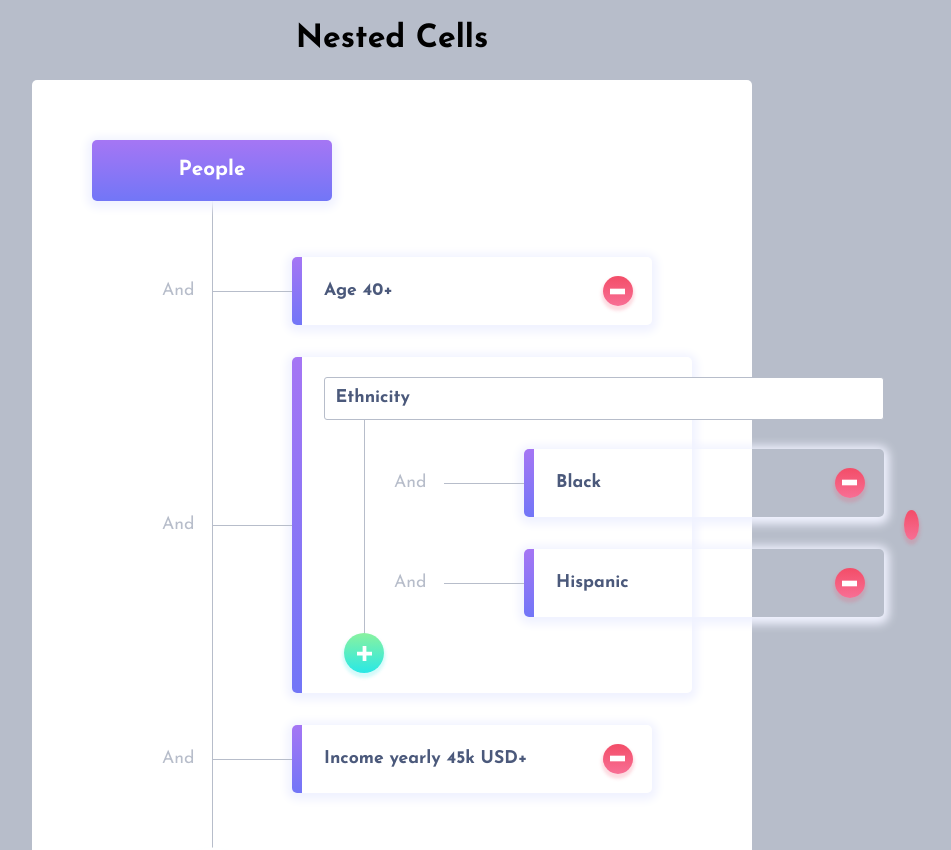
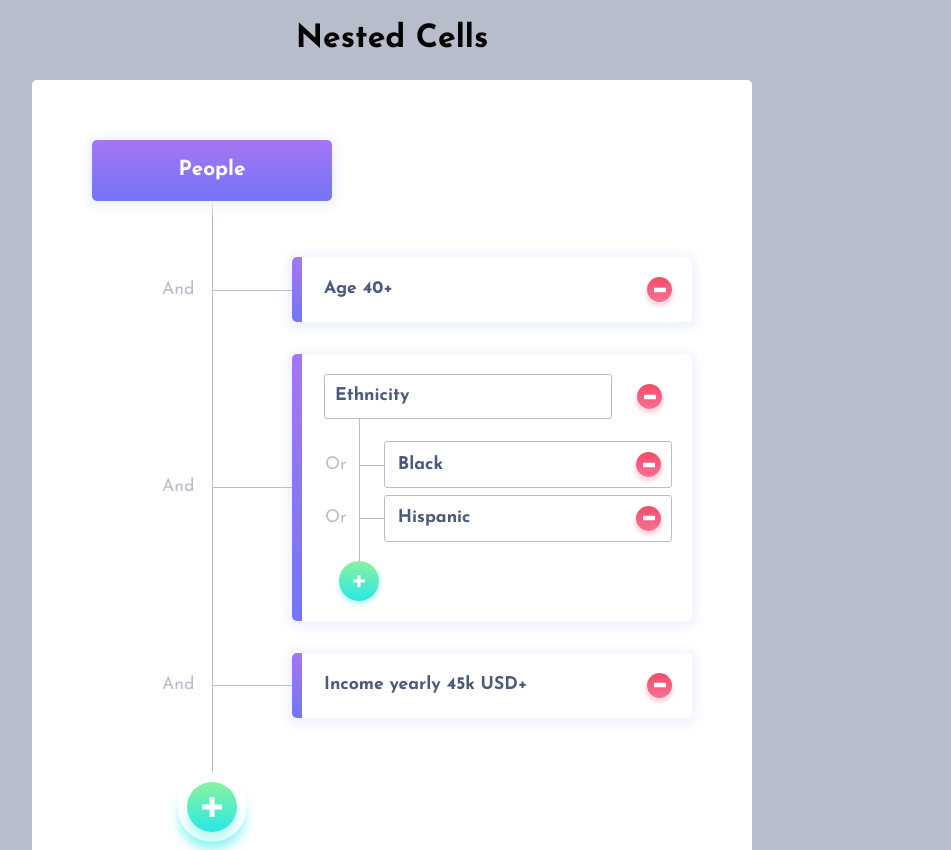
Before and after one commit to jchojna/nested-cells, a React (Create React App) app: page / in a window 1280 px wide. Shown: the top 850 px of the page, without its empty margins (248-1199 px from the left). Built offline with nearby package versions, Linux system fonts and the light colour scheme.

Commit message:
style(Cell): improve Cell component styling

```diff
--- a/src/components/App.js
+++ b/src/components/App.js
@@ -65,9 +65,15 @@ class App extends Component {
   renderButton = (type, parentId, id, callback) => {
 
     const isMain = parentId === 'main';
+    const isNested = () => {
+      return type === 'remove' && isMain
+      ? this.state.cells.find(cell => cell.id === id).value.length > 1
+      : false;
+    }
 
     const buttonClass = classNames('Button', `Button--${type}`, {
-      'Button--main': isMain && type === 'add'
+      'Button--main': isMain && type === 'add',
+      'Button--absolute': isMain && isNested() && type === 'remove'
     });
 
     const onButtonClick = callback
--- a/src/components/Cell.js
+++ b/src/components/Cell.js
@@ -1,9 +1,16 @@
 import React from 'react';
+import classNames from 'classnames';
 import '../scss/Cell.scss';
 
 const Cell = ({id, parentId, renderButton, children}) => {
+
+  const cellClass = classNames('Cell', {
+    'Cell--main': parentId === 'main',
+    'Cell--child': parentId !== 'main'
+  });
+
   return (
-    <section className="Cell">
+    <section className={cellClass}>
       { children }
       { renderButton('remove', parentId, id) }
     </section>
--- a/src/components/Tree.js
+++ b/src/components/Tree.js
@@ -14,11 +14,11 @@ const Tree = (props) => {
 
   const treeClass = classNames('Tree', {
     'Tree--main': parentId === 'main',
-    'Tree--cell': parentId !== 'main'
+    'Tree--child': parentId !== 'main'
   });
   const headingClass = classNames('Tree__heading', {
     'Tree__heading--main': parentId === 'main',
-    'Tree__heading--cell': parentId !== 'main'
+    'Tree__heading--child': parentId !== 'main'
   });
 
   return (
--- a/src/scss/Button.scss
+++ b/src/scss/Button.scss
@@ -18,7 +18,8 @@
       0 0.2em 0.2em 0.1em rgba($color: $color-cyan, $alpha: 0.2);
     height: $size-addButton;
     margin-left: $offset-cellAddButton - $size-addButton / 2;
-    padding: ($size-addButton - 15) / 2;
+    margin-top: 1rem;
+    padding: ($size-addButton - 12) / 2;
     width: $size-addButton;
   }
 
@@ -28,7 +29,8 @@
       0 0.2em 0.2em 0.1em rgba($color: $color-purple, $alpha: 0.2);
     height: $size-removeButton;
     margin-left: 20px;
-    padding: ($size-removeButton - 15) / 2;
+    min-width: $size-removeButton;
+    padding: ($size-removeButton - 12) / 2;
     width: $size-removeButton;
   }
 
@@ -53,6 +55,12 @@
     }
   }
 
+  &--absolute {
+    position: absolute;
+    right: $padding-cell-main + $padding-cell-child;
+    top: 30px;
+  }
+
   &__svg {
     width: 100%;
   }
--- a/src/scss/Cell.scss
+++ b/src/scss/Cell.scss
@@ -2,44 +2,75 @@
 @import './variables';
 
 .Cell {
-  @include gradient ($color-violet, $color-lilac, 0);
   align-items: center;
-  background-size: 10px;
-  background-repeat: no-repeat;
-  box-shadow: $shadow-cell;
-  border-radius: $corner-radius;
   color: $color-dark;
   display: flex;
   justify-content: space-between;
-  margin: 1rem 0;
-  margin-left: $width-rootCellHeading / 2 + $offset-cell;
-  min-width: 360px;
-  max-width: 400px;
-  padding: 1.2em;
-  padding-left: 2em;
   position: relative;
+  min-width: 150px;
+  word-break: break-all;
 
   &::before {
     background-color: $color-light;
     content: '';
     height: 1px;
-    left: $offset-cell * -1;
     position: absolute;
     top: 50%;
-    width: $offset-cell;
   }
 
   &::after {
     color: $color-light;
-    content: 'And';
     font-size: 1.1em;
     font-weight: 400;
-    left: $offset-cell * -1 - 50px;
     line-height: 1;
     position: absolute;
     transform: translateY(-50%);
     top: 50%;
-    width: $offset-cell + 50px;
+  }
+
+  &--main {
+    @include gradient ($color-violet, $color-lilac, 0);
+    background-size: 10px;
+    background-repeat: no-repeat;
+    border-radius: $corner-radius;
+    box-shadow: $shadow-cell;
+    margin: 1rem 0;
+    margin-left: $width-rootCellHeading / 2 + $offset-cell;
+    min-width: 300px;
+    padding: $padding-cell-main;
+    padding-left: 2em;
+    width: calc(100% - #{$width-rootCellHeading / 2 + $offset-cell});
+
+    &::before {
+      left: $offset-cell * -1;
+      width: $offset-cell;
+    }
+
+    &::after {
+      content: 'And';
+      left: $offset-cell * -1 - 50px;
+    }
+
+  }
+
+  &--child {
+    border: 1px solid $color-light;
+    border-radius: $corner-radius-small;
+    margin: 0.2rem 0;
+    margin-left: $offset-cellAddButton + $offset-cell-small;
+    padding: $padding-cell-child;
+    padding-left: 0.8rem;
+    width: calc(100% - #{$offset-cellAddButton + $offset-cell-small});
+
+    &::before {
+      left: $offset-cell-small * -1;
+      width: $offset-cell-small;
+    }
+
+    &::after {
+      content: 'Or';
+      left: $offset-cell-small * -1 - $offset-cellAddButton;
+    }
   }
 
   &__heading {
--- a/src/scss/Tree.scss
+++ b/src/scss/Tree.scss
@@ -3,10 +3,12 @@
 
 .Tree {
   align-items: flex-start;
+  border-radius: $corner-radius;
   display: flex;
   flex-direction: column;
-  border-radius: $corner-radius;
+  max-width: 720px;
   position: relative;
+  width: 100%;
 
   &::before {
     background-color: $color-light;
@@ -26,7 +28,7 @@
     }
   }
 
-  &--cell {
+  &--child {
 
     &::before {
       bottom: 0;
@@ -50,20 +52,20 @@
       margin-bottom: 2.5rem;
       padding: 0.9em;
       width: $width-rootCellHeading;
-
     }
 
-    &--cell {
+    &--child {
       background-color: #fff;
       border: 1px solid $color-light;
       border-radius: $corner-radius-small;
       color: $color-dark;
       font-size: 1.1rem;
       justify-content: flex-start;
-      margin-bottom: 0.8rem;
-      padding: 0.6em;
-      width: 100%;
-
+      margin-bottom: 1.2rem;
+      min-height: $padding-cell-child * 2 + $size-removeButton;
+      padding: $padding-cell-child;
+      width: calc(100% - #{$offset-cellAddButton + $offset-cell-small});
+      word-break: break-all;
     }
   }
 }
--- a/src/scss/_variables.scss
+++ b/src/scss/_variables.scss
@@ -12,13 +12,17 @@ $color-purple: #f34d68;
 // BUTTONS
 $size-mainAddButton: 50px;
 $size-addButton: 40px;
-$size-removeButton: 30px;
-
+$size-removeButton: 25px;
 
 $corner-radius: 5px;
 $corner-radius-small: 3px;
 $shadow-cell: 0 2px 10px 5px $color-lightLilac;
+$padding-container: 60px;
+
 $width-rootCellHeading: 240px;
-$padding-container: 60px;
+$offset-cellAddButton: 35px;
 $offset-cell: 80px;
-$offset-cellAddButton: 40px;
+$offset-cell-small: 25px;
+
+$padding-cell-main: 20px;
+$padding-cell-child: 10px;
```
